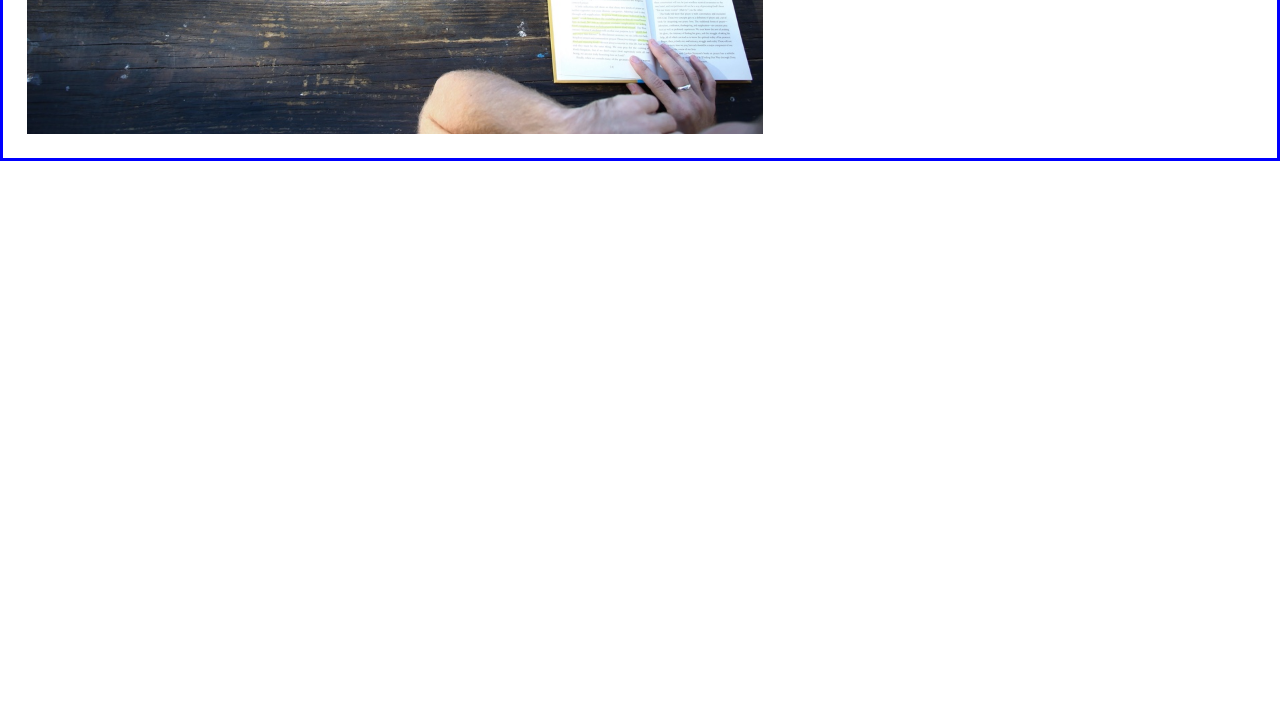
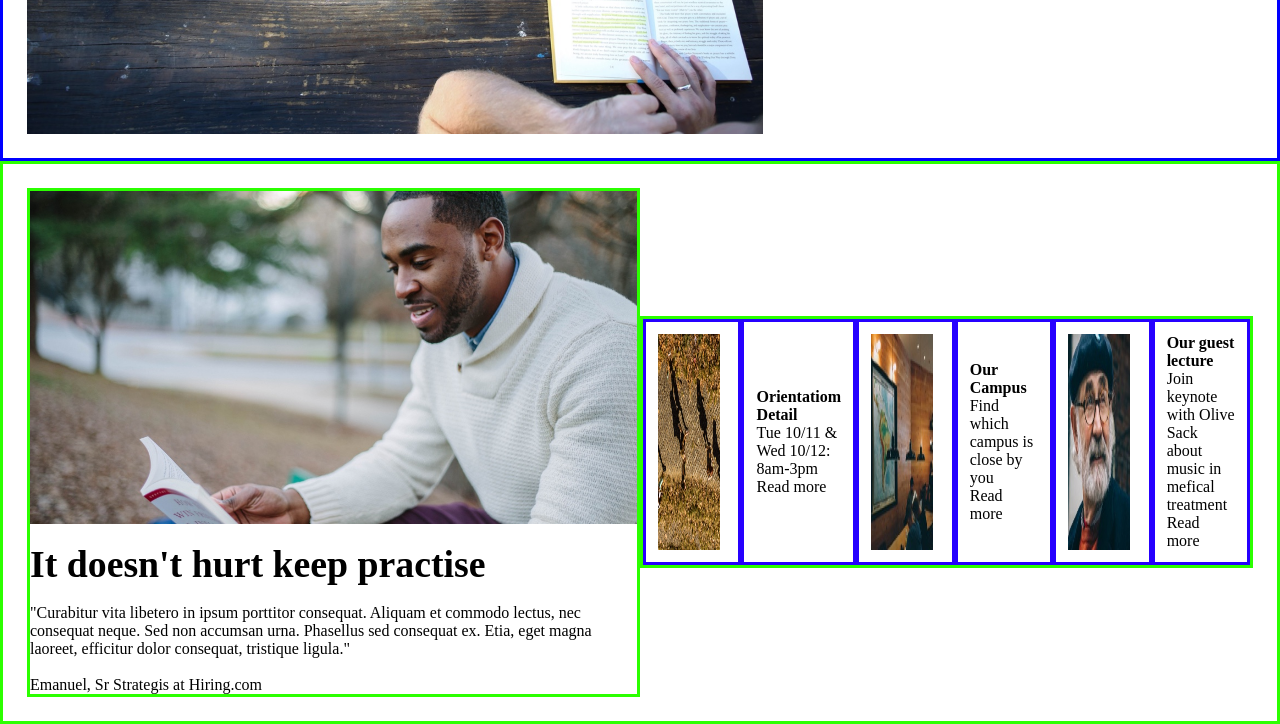
Before and after one commit to AMaoDEEP23/16-a-colmar, a plain HTML site: page index.html in a window 1280 px wide. Shown: the part 485-1209 px from the top of the page. Before the commit the page ends 800 px from the top, so only its background shows below. Drawn offline with Linux system fonts and the light colour scheme.

Commit message:
Section2-Cant make the box on the right into column

```diff
--- a/index.html
+++ b/index.html
@@ -38,11 +38,45 @@
 
             </div>
         </div>
-        <!-- <div class="ironman1">
-            <div class="learn">Learn something new everyday</div>
+        <div class="hulk">
+            <div class="h" >
+                <div class="h1"></div>
+                <img class="h2" src="/capstone_colmar_assets/images/information-main.jpg" >
+                <br> <div class="t1"><strong>It doesn't hurt keep practise</strong></div>
+                <br> <div class="t2">"Curabitur vita libetero in ipsum porttitor consequat. Aliquam et commodo lectus, nec consequat neque. Sed non accumsan urna. Phasellus sed consequat ex. Etia, eget magna laoreet, efficitur dolor consequat, tristique ligula."</div>
+                <br> <div class="t3">Emanuel, Sr Strategis at Hiring.com</div>
+            </div>
+            <div class="g">
+                <div class="g1">
+                <img class="g2" src="/capstone_colmar_assets/images/information-orientation.jpg">
+                </div>
+                <div class="gg1">
+                    <div class="gg2"><strong>Orientatiom Detail</strong></div>
+                    <div class="gg3">Tue 10/11 & Wed 10/12: 8am-3pm</div>
+                    <div class="gg4">Read more</div>
+                </div>
+                <div class="g1">
+                    <img class="g2" src="/capstone_colmar_assets/images/information-campus.jpg">
+                    </div>
+                    <div class="gg1">
+                        <div class="gg2"><strong>Our Campus</strong></div>
+                        <div class="gg3">Find which campus is close by you</div>
+                        <div class="gg4">Read more</div>
+                    </div>
+                    <div class="g1">
+                        <img class="g2" src="/capstone_colmar_assets/images/information-guest-lecture.jpg">
+                        </div>
+                        <div class="gg1">
+                            <div class="gg2"><strong>Our guest lecture</strong></div>
+                            <div class="gg3">Join keynote with Olive Sack about music in mefical treatment</div>
+                            <div class="gg4">Read more</div>
+                        </div>
 
-        </div> -->
-    <!-- </section> -->
+
+                </div>
+            </div>
+
+        </div>
 
 </body>
 </html>
--- a/style.css
+++ b/style.css
@@ -69,3 +69,77 @@
     font-size: 0.7cm;
     align-items: center
 }
+
+.hulk{
+    display: flex;
+    box-sizing: border-box;
+    border: 3px solid rgb(43, 255, 0);
+    padding: 24px;
+    align-items: center
+}
+
+.h{
+    display: block;
+    box-sizing: border-box;
+    width: 50%;
+    border: 3px solid rgb(43, 255, 0);
+
+}
+
+/* .h1{
+    display: block;
+    box-sizing: border-box;
+    width: 50%;
+    border: 3px solid rgb(43, 255, 0);
+} */
+.h2{
+    display: flex;
+    width: 100%;
+    height: auto;
+}
+
+.t1{
+    display: flex;
+    font-size: 1cm;
+    /* justify-content: center; */
+}
+
+.g{
+    display: flex;
+    box-sizing: border-box;
+    width: 50%;
+    border: 3px solid rgb(43, 255, 0);
+    flex-direction: row;
+    justify-content: end;
+}
+
+.g1{
+    display: flex;
+    box-sizing: border-box;
+    width: 50%;
+    padding:2%;
+    border: 3px solid rgb(38, 0, 255);
+    /* justify-content: end;
+    flex-direction: row; */
+}
+
+.g2{
+    display: block;
+    width: 90%;
+    height: auto;
+}
+
+.gg1{
+    display: flex;
+    box-sizing: border-box;
+    width: 50%;
+    padding:2%;
+    border: 3px solid rgb(38, 0, 255);
+    flex-direction: column;
+    justify-content: center;
+
+}
+
+/* gg2.{
+    display: flex;
+} */
```
